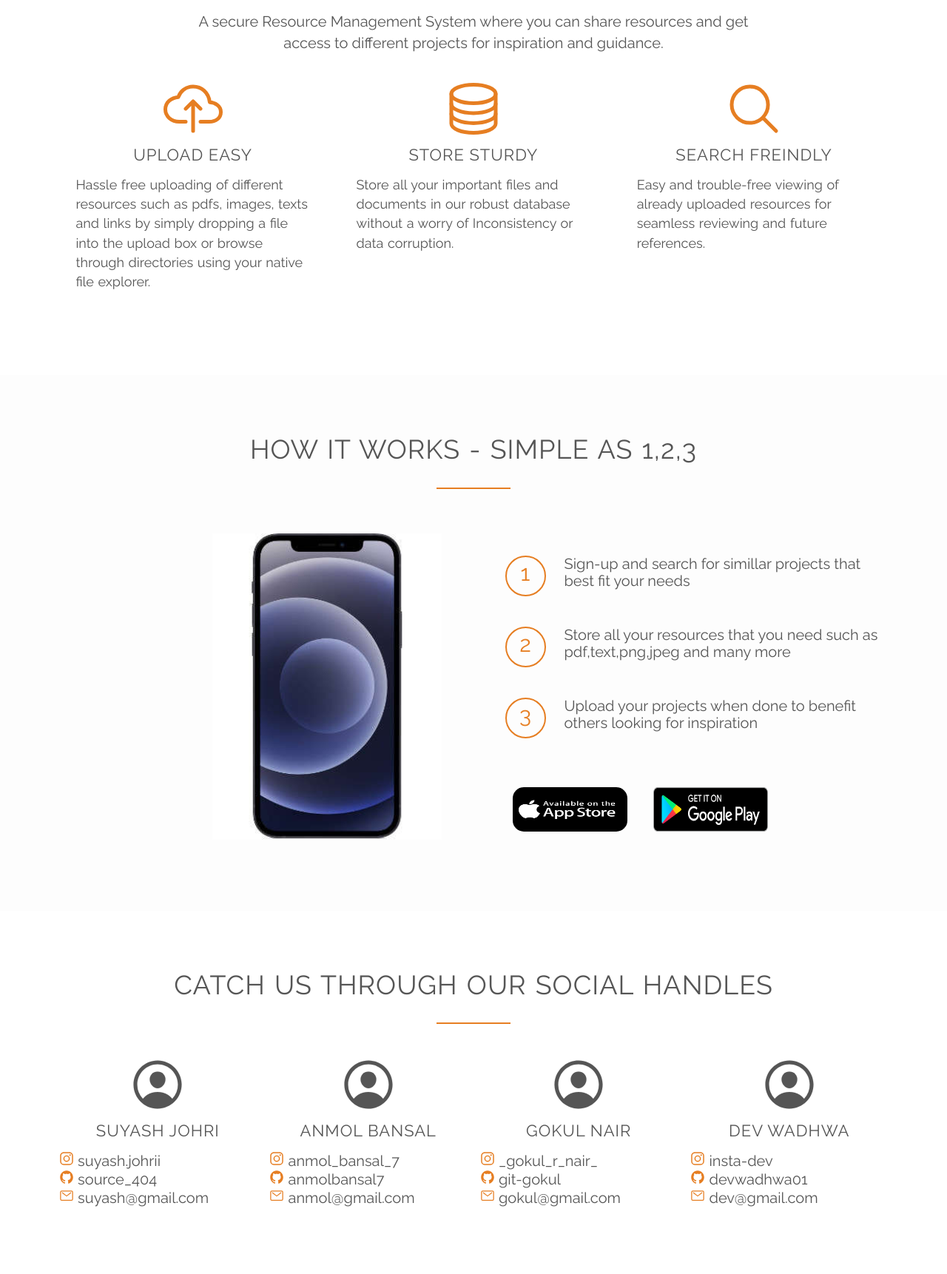
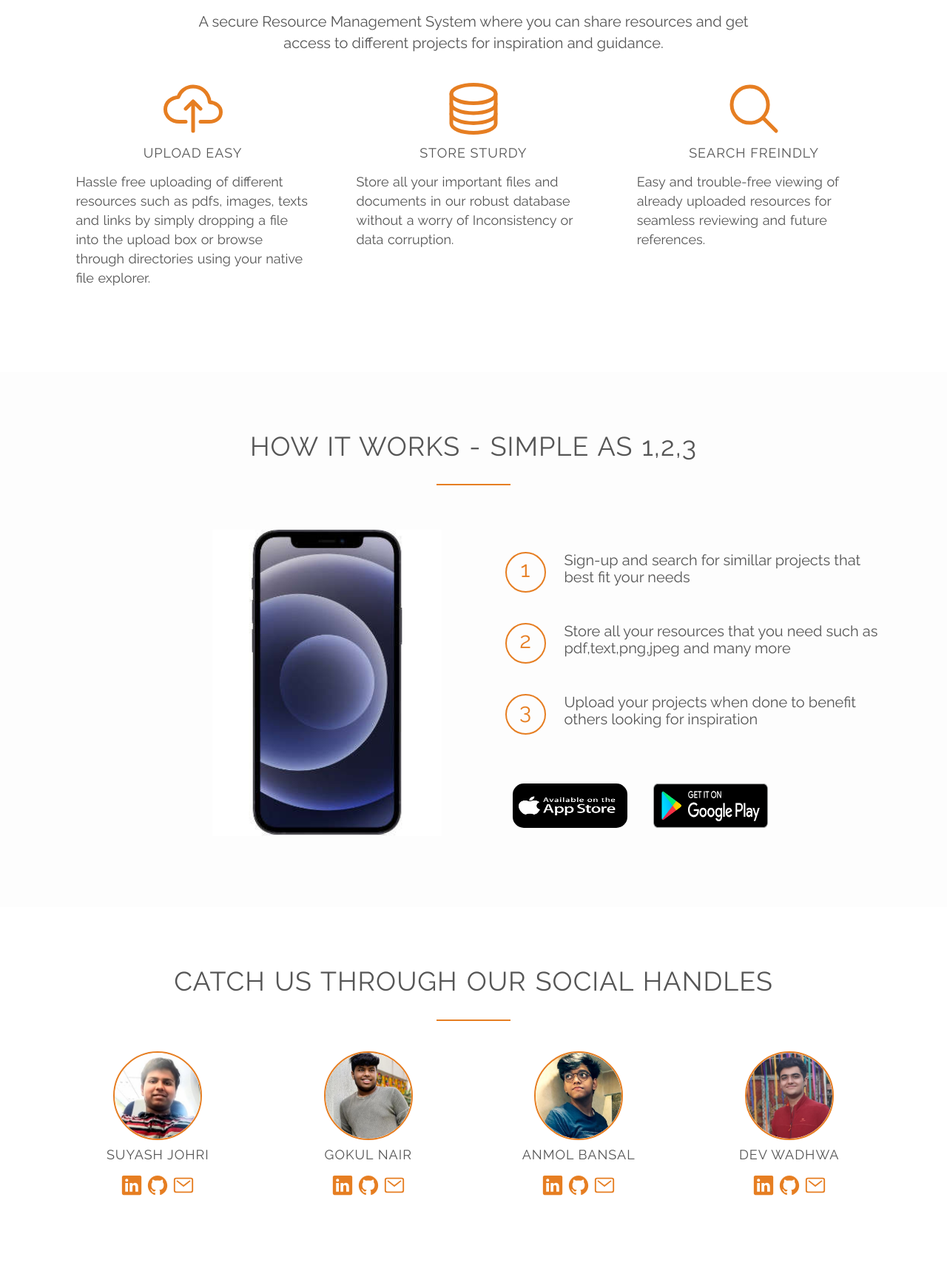
Before and after one commit to Source-404/Uniguide-Website, a Node server app: page / in a window 1280 px wide. Shown: the part 968-2690 px from the top of the page at 74% size. After the commit the page ends 2584 px from the top, so only its background shows below. Run offline with Node 20, Linux system fonts and the light colour scheme; some libraries are stand-ins or nearby versions.

Commit message:
Changed About us

```diff
--- a/index.html
+++ b/index.html
@@ -121,75 +121,54 @@
       <div class="row">
         <div class="col span-1-of-4">
           <div class="card">
-            <ion-icon name="person-circle-outline"></ion-icon>
+          <center><img class="findusimg" src="resources/img/suyash.png" alt=""></center>
             <h3>Suyash Johri</h3>
           </div>
           <div class="info">
-            <ion-icon name="logo-instagram"></ion-icon>
-            suyash.johrii
-          </div>
-          <div class="info">
-            <ion-icon name="logo-github"></ion-icon>
-            source_404
-          </div>
-          <div class="info">
-            <ion-icon name="mail-outline"></ion-icon>
-            suyash@gmail.com
+            <center>
+          <ion-icon name="logo-linkedin"></ion-icon>
+          <a href="https://github.com/Source-404" target="_blank"><ion-icon name="logo-github"></ion-icon></a>
+          <a href="https://mail.google.com/mail/?fs=1&tf=cm&to=devwadhwa01@gmail.com" target="_blank"><ion-icon name="mail-outline"></ion-icon></a>
+          </center>
         </div>
         </div>
         <div class="col span-1-of-4">
           <div class="card">
-            <ion-icon name="person-circle-outline"></ion-icon>
-            <h3>Anmol Bansal</h3>
+          <center><img class="findusimg" src="resources/img/gokul.png" alt=""></center>
+            <h3>Gokul Nair</h3>
           </div>
           <div class="info">
-            <ion-icon name="logo-instagram"></ion-icon>
-            anmol_bansal_7
-          </div>
-          <div class="info">
-            <ion-icon name="logo-github"></ion-icon>
-            anmolbansal7
-          </div>
-          <div class="info">
-            <ion-icon name="mail-outline"></ion-icon>
-            anmol@gmail.com
+            <center>
+          <a href="https://www.linkedin.com/in/gokul-r-nair/" target="_blank"><ion-icon name="logo-linkedin"></ion-icon></a>
+          <a href="https://github.com/gokulnair2001" target="_blank"><ion-icon name="logo-github"></ion-icon></a>
+          <a href="https://mail.google.com/mail/?fs=1&tf=cm&to=gokulnair.2001@gmail.com" target="_blank"><ion-icon name="mail-outline"></ion-icon></a>
+          </center>
         </div>
         </div>
         <div class="col span-1-of-4">
           <div class="card">
-            <ion-icon name="person-circle-outline"></ion-icon>
-            <h3>Gokul Nair</h3>
+          <center><img class="findusimg" src="resources/img/anmol.png" alt=""></center>
+            <h3>Anmol Bansal</h3>
           </div>
           <div class="info">
-            <ion-icon name="logo-instagram"></ion-icon>
-            _gokul_r_nair_
-          </div>
-          <div class="info">
-            <ion-icon name="logo-github"></ion-icon>
-            git-gokul
-          </div>
-          <div class="info">
-            <ion-icon name="mail-outline"></ion-icon>
-            gokul@gmail.com
+            <center>
+          <a href="https://www.linkedin.com/in/anmolbansal7/" target="_blank"><ion-icon name="logo-linkedin"></ion-icon></a>
+          <a href="https://github.com/anmolbansal7" target="_blank"><ion-icon name="logo-github"></ion-icon></a>
+          <a href="https://mail.google.com/mail/?fs=1&tf=cm&to=abanmolbansal5@gmail.com" target="_blank"><ion-icon name="mail-outline"></ion-icon></a>
+          </center>
         </div>
         </div>
         <div class="col span-1-of-4">
           <div class="card">
-            <ion-icon name="person-circle-outline"></ion-icon>
+          <center><img class="findusimg" src="resources/img/dev.png" alt=""></center>
             <h3>Dev Wadhwa</h3>
           </div>
           <div class="info">
-            <ion-icon name="logo-instagram"></ion-icon>
-            insta-dev
-          </div>
-          <div class="info">
-            <ion-icon name="logo-github"></ion-icon>
-            devwadhwa01
-          </div>
-          <div class="info">
-            <ion-icon name="mail-outline"></ion-icon>
-            dev@gmail.com
-          </div>
+            <center>
+          <a href="https://www.linkedin.com/in/dev-wadhwa/" target="_blank"><ion-icon name="logo-linkedin"></ion-icon></a>
+          <a href="https://github.com/devwadhwa01" target="_blank"><ion-icon name="logo-github"></ion-icon></a>
+          <a href="https://mail.google.com/mail/?fs=1&tf=cm&to=devwadhwa01@gmail.com" target="_blank"><ion-icon name="mail-outline"></ion-icon></a>
+          </center>
         </div>
       </div>
     </section>
--- a/resources/css/style.css
+++ b/resources/css/style.css
@@ -72,9 +72,10 @@ h2:after {
 }
 
 h3 {
-  font-size: 110%;
+  font-size: 90%;
   margin-bottom: 15px;
   text-align: center;
+  margin-top: 5px;
 }
 
 /*--------------------------*/
@@ -269,4 +270,13 @@ header {
 
 .info ion-icon {
   color: #e67e22;
+  height:30px;
+  width:30px;
 }
+
+.findusimg{
+  border: 2px solid #e67e22;
+  border-radius: 50%;
+  height:120px;
+  width:120px;
+}
```
Also changed, not shown: resources/img/anmol.png (added), resources/img/dev.png (added), resources/img/gokul.png (added), resources/img/suyash.png (added). Lines whose indentation alone changed are shown as unchanged.
